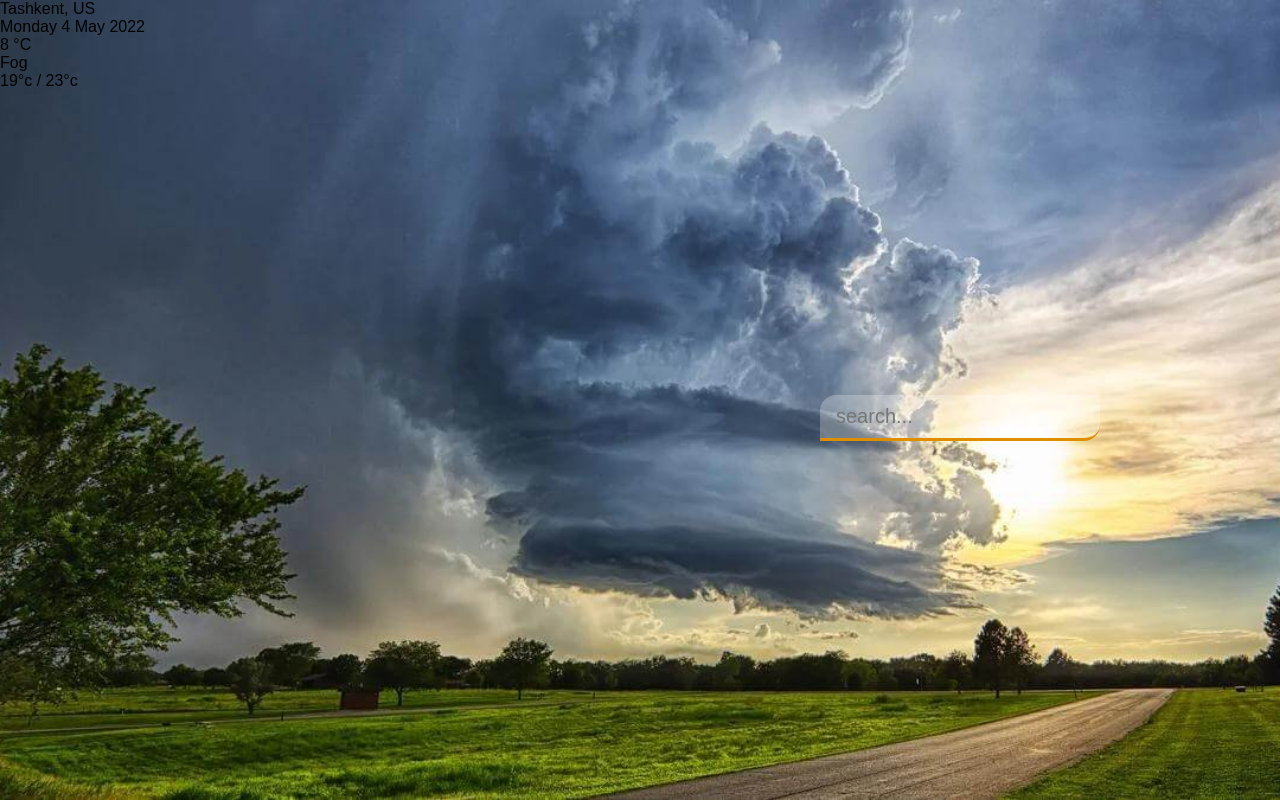
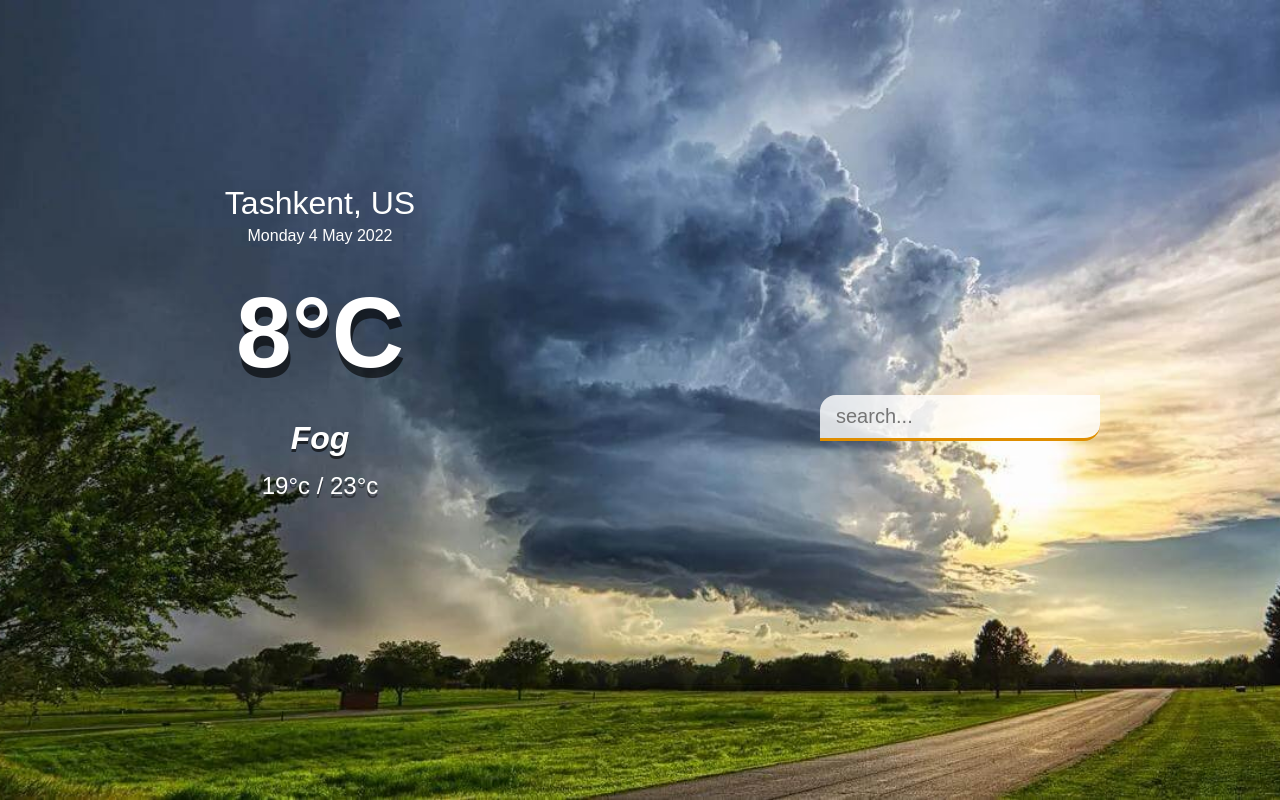
Before and after one commit to AkhmedovDoniyor/JS-weather-app, a plain HTML site: page index.html in a window 1280 px wide. Drawn offline with Linux system fonts and the light colour scheme.

Commit message:
verstks-tamom

```diff
--- a/style.css
+++ b/style.css
@@ -31,15 +31,57 @@ header input {
   padding: 10px 16px;
   border: none;
   outline: none;
-  background-color: rgba(255, 255, 255, 0.25);
+  background-color: rgba(255, 255, 255, 0.808);
   border-bottom: 3px solid #df8e00;
   border-radius: 16px 0 16px 0;
-  color: #333;
+  color: rgb(29, 28, 28);
   font-size: 20px ;
   font-weight: 350;
   transition: 2000ms ease-out;
 }
 header input:focus {
-  background-color:rgba(255, 255, 255, 0.8);
+  background-color:rgb(123, 241, 99, 0.7);
   border-radius: 0 16px 0 16px;
 }
+main {
+  padding: 25px 25px 50px;
+  display: flex;
+  flex-direction: column;
+  align-items: center;
+  text-align: center;
+  margin-top: 20vh;
+}
+.location .city {
+  color: #fff;
+  font-size: 32px;
+  font-weight: 500;
+  margin-bottom: 5px;
+}
+.location .date {
+  color: #fff;
+  font-size: 16px;
+}
+.main_temp .temp {
+  color: #fff;
+  font-size: 100px;
+  font-weight: 900;
+  margin: 30px 0;
+  text-shadow: 2px 10px rgba(0, 0, 0, 0.6);
+}
+.main_temp .span {
+  font-weight: 500;
+}
+.main_temp .weather {
+  color: #fff;
+  font-size: 32px ;
+  font-weight: 700;
+  font-style: italic;
+  margin-bottom: 15px;
+  text-shadow: 0px 3px rgba(0, 0, 0, 0.6);
+}
+.main_temp .hi_low {
+  color: #fff;
+  font-size: 24px;
+  font-weight: 500;
+  text-shadow: 0px 4px rgba(0, 0, 0, 0.4);
+}
```
Also changed, not shown: index.html (+1 -1 lines).
